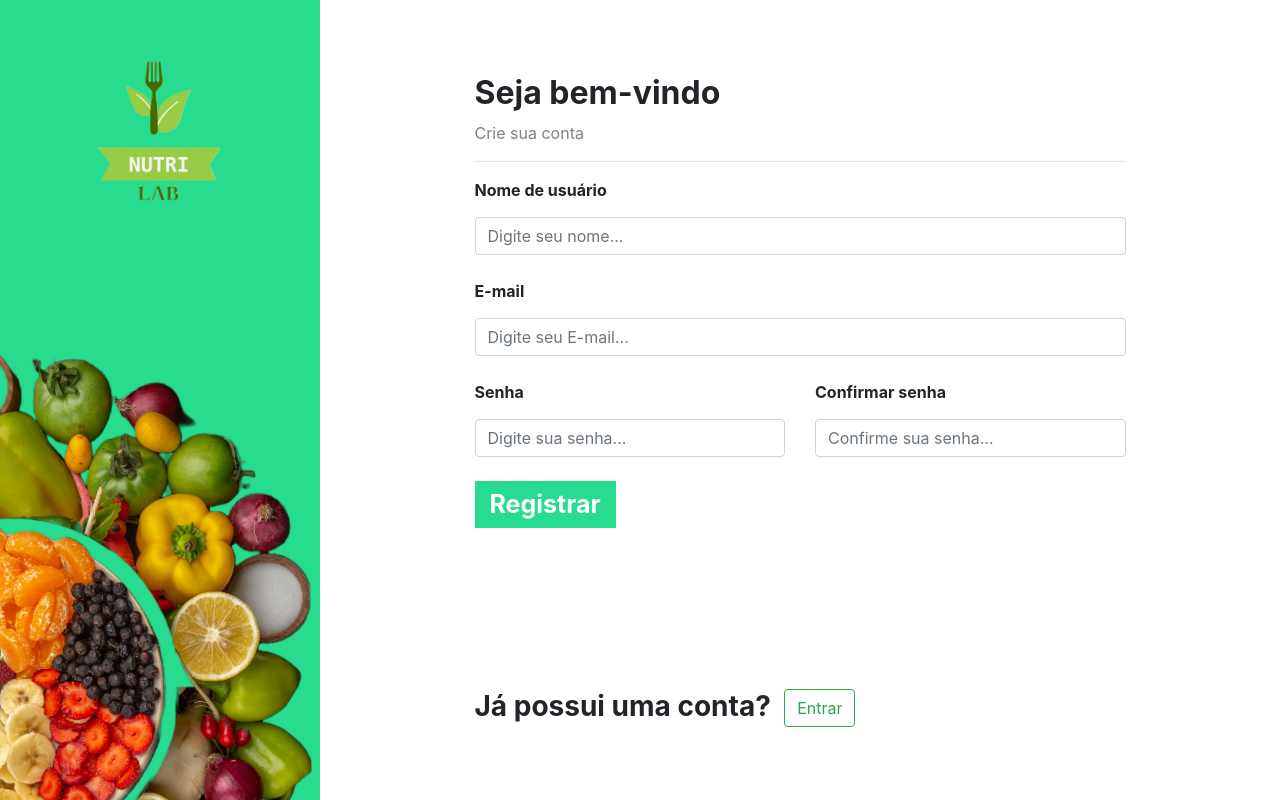
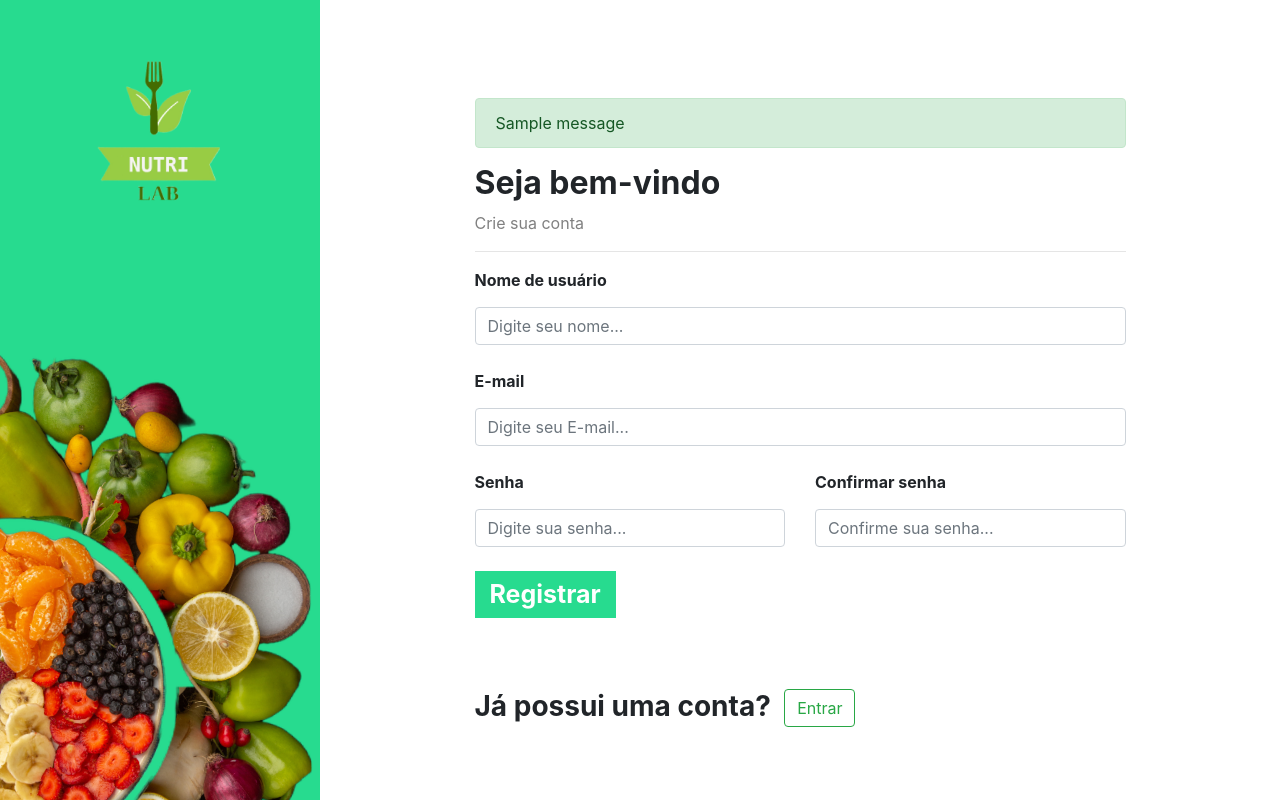
Before and after one commit to alissonmedeirosdev/nutri_lab, a Django app: page /auth/cadastro/ in a window 1280 px wide. Run offline with Django 5.2, Linux system fonts and the light colour scheme; one stand-in notice (Sample message) is shown.

Commit message:
add messages cadastro

```diff
--- a/autenticacao/templates/cadastro.html
+++ b/autenticacao/templates/cadastro.html
@@ -21,6 +21,14 @@
 
             <div class="col-md-9">
                 <div class="area_cadastrar">
+                    {% if messages %}
+                        <br>
+                        {% for message in messages %}
+                            <div class="alert {{message.tags}}">
+                            {{message}}
+                            </div>
+                        {% endfor %}
+                    {% endif %}
                     <h2 class="titulo">Seja bem-vindo</h2>
                     <p class="sub-titulo">Crie sua conta</p>
                     <hr>
--- a/autenticacao/views.py
+++ b/autenticacao/views.py
@@ -3,6 +3,8 @@ from django.http import HttpResponse
 from .utils import password_is_valid
 from django.shortcuts import redirect
 from django.contrib.auth.models import User
+from django.contrib.messages import constants
+from django.contrib import messages
 
 def cadastro(request):
     if request.method == 'GET':
@@ -24,8 +26,10 @@ def cadastro(request):
                 is_active=False
             )
             user.save()
+            messages.add_message(request, constants.SUCCESS, 'Usuário cadastrado com sucesso.')
             return redirect('/auth/logar')
         except:
+            messages.add_message(request, constants.ERROR, 'Erro interno no sistema.')
             return redirect('/auth/cadastro')
 
 def logar(request):
```
